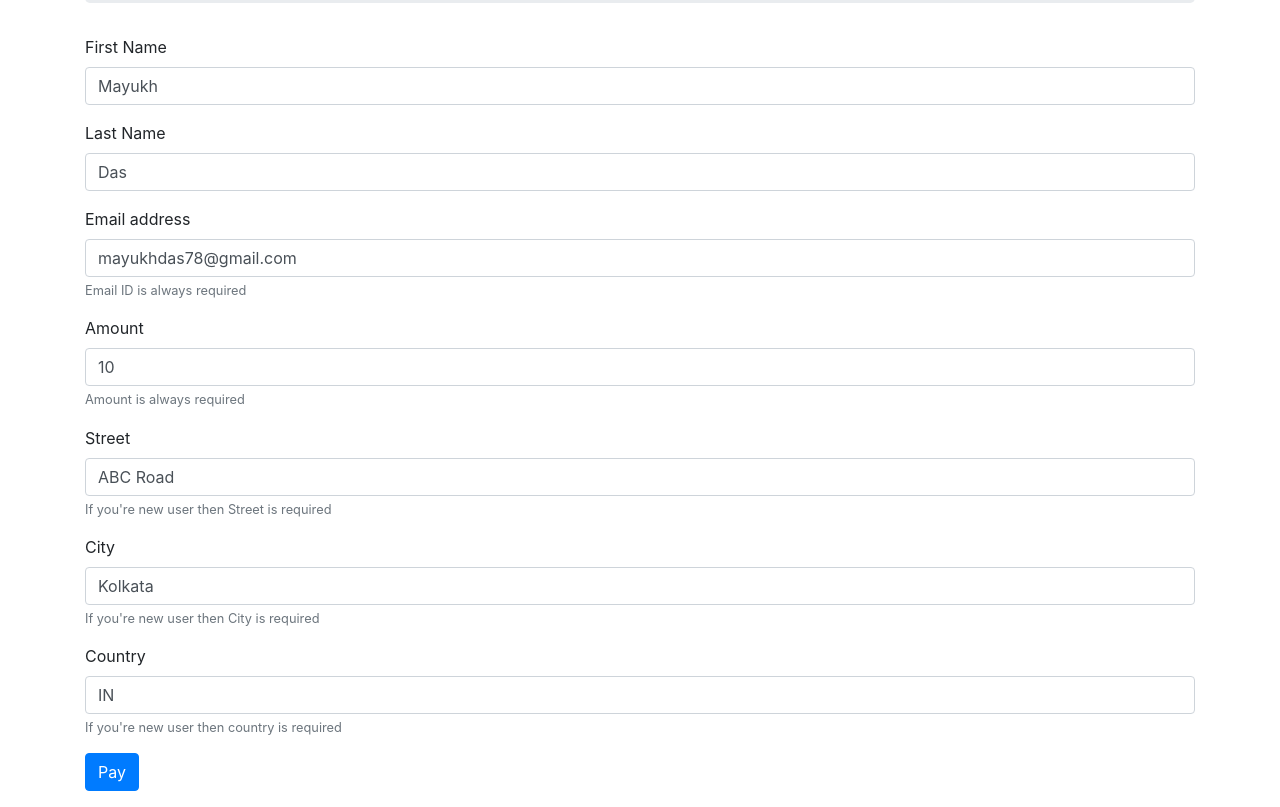
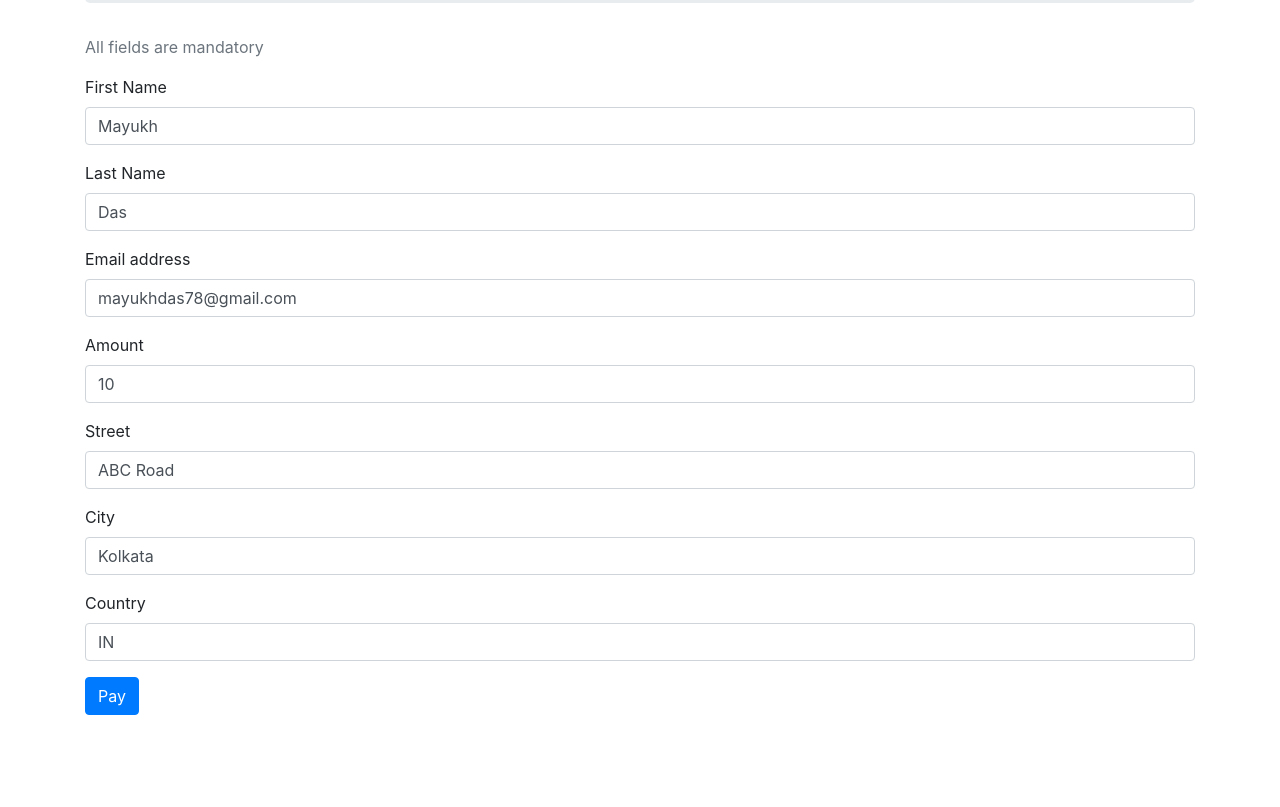
Before and after one commit to Mayukh78/ROIIM, a plain HTML site: page index.html in a window 1280 px wide. Shown: the part 200-1007 px from the top of the page. After the commit the page ends 931 px from the top, so only its background shows below. Drawn offline with nearby package versions, Linux system fonts and the light colour scheme.

Commit message:
Update index.html

```diff
--- a/index.html
+++ b/index.html
@@ -30,6 +30,7 @@
                 <h1 class="display-4">ROIIM Assignment</h1>
             </div>
             <form>
+                <p class="form-text text-muted">All fields are mandatory</p>
                 <div class="form-group">
                     <label for="firstName">First Name</label>
                     <input type="text" class="form-control" id="firstName" placeholder="Put your first name" value="Mayukh">
@@ -41,28 +42,22 @@
                 <div class="form-group">
                   <label for="email">Email address</label>
                   <input type="email" class="form-control" id="email" placeholder="Enter email" value="mayukhdas78@gmail.com">
-                  <small class="form-text text-muted">Email ID is always required</small>
                 </div>
                 <div class="form-group">
                   <label for="amount">Amount</label>
                   <input type="text" class="form-control" id="amount" placeholder="Put Amount Here" value="10">
-                  <small class="form-text text-muted">Amount is always required</small>
-
                 </div>
                 <div class="form-group">
                     <label for="street">Street</label>
                     <input type="text" class="form-control" id="street" placeholder="Put Street Here" value="ABC Road">
-                    <small class="form-text text-muted">If you're new user then Street is required</small>
                 </div>
                 <div class="form-group">
                   <label for="city">City</label>
                   <input type="text" class="form-control" id="city" placeholder="Put City Here" value="Kolkata">
-                  <small class="form-text text-muted">If you're new user then City is required</small>
                 </div>
                 <div class="form-group">
                     <label for="country">Country</label>
                     <input type="text" class="form-control" id="country" placeholder="Put your pin" value="IN">
-                    <small class="form-text text-muted">If you're new user then country is required</small>
                 </div>
                 <button type="submit" class="btn btn-primary">Pay</button>
               </form>
```
